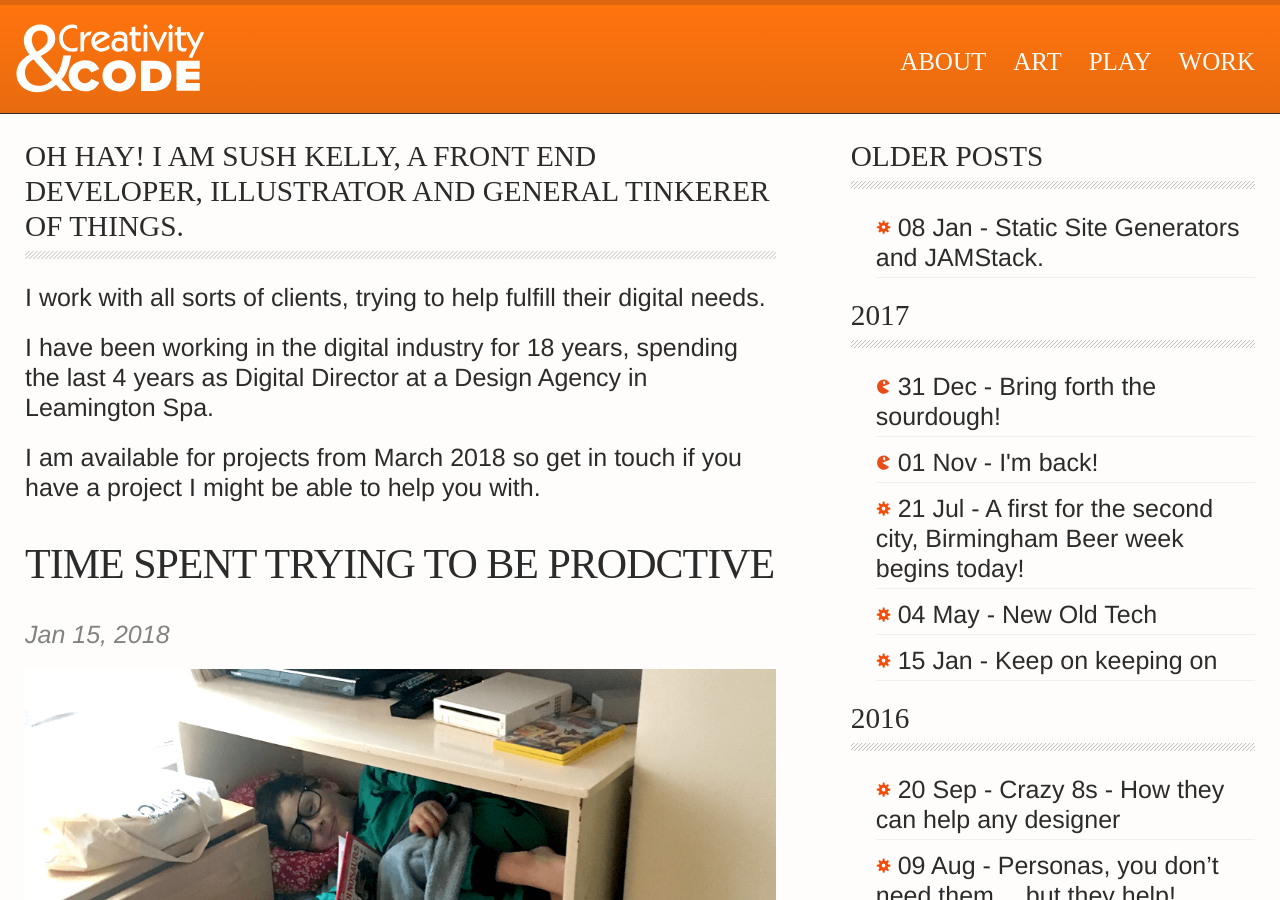
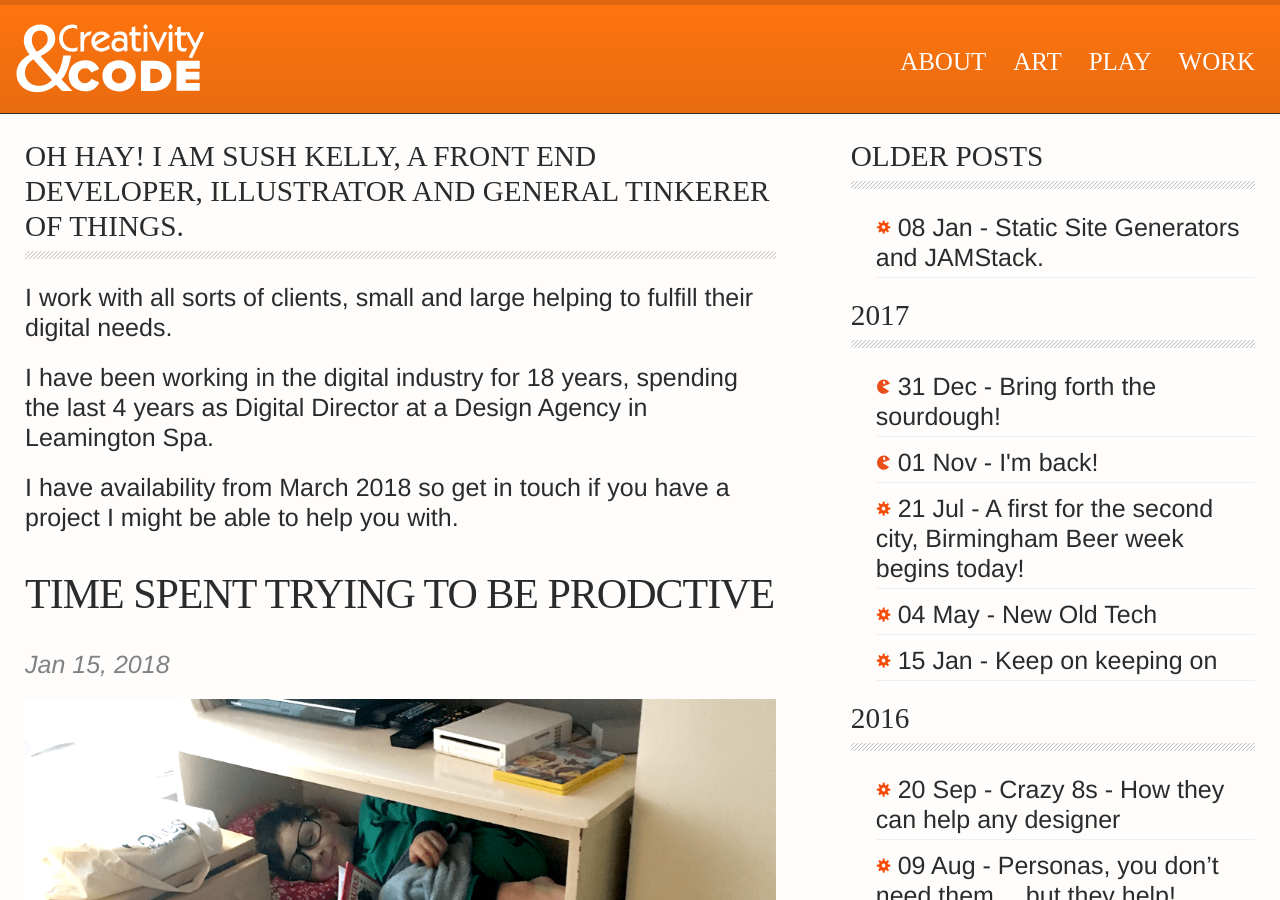
Before and after one commit to maxray/maxray.github.io, a Jekyll site: the page built from index.html, in a window 1280 px wide and 900 px high. Built offline with Jekyll 4.4.1, drawn with Linux system fonts in a browser that asks for light colours.

Commit message:
index tweak

```diff
--- a/index.html
+++ b/index.html
@@ -6,9 +6,9 @@ layout: default
   <div class="flexbox-container">
     <div>
       <h3>Oh Hay! I am Sush Kelly, a front end developer, illustrator and general tinkerer of things.</h3>
-      <p>I work with all sorts of clients, trying to help fulfill their digital needs.</p>
+      <p>I work with all sorts of clients, small and large helping to fulfill their digital needs.</p>
       <p>I have been working in the digital industry for 18 years, spending the last 4 years as Digital Director at a Design Agency in Leamington Spa.</p>
-      <p>I am available for projects from March 2018 so <a href="mailto:me@sushkelly.co.uk?subject=From the frontpage">get in touch</a> if you have a project I might be able to help you with.</p>
+      <p>I have availability from March 2018 so <a href="mailto:me@sushkelly.co.uk?subject=From the frontpage">get in touch</a> if you have a project I might be able to help you with.</p>
       {% assign post = site.posts.first %}
   <a href="{{ post.url }}"><h1 class="post-title">
 {% if page.title %}
```
Also changed, not shown: _includes/head.html (+41 -0 lines).
